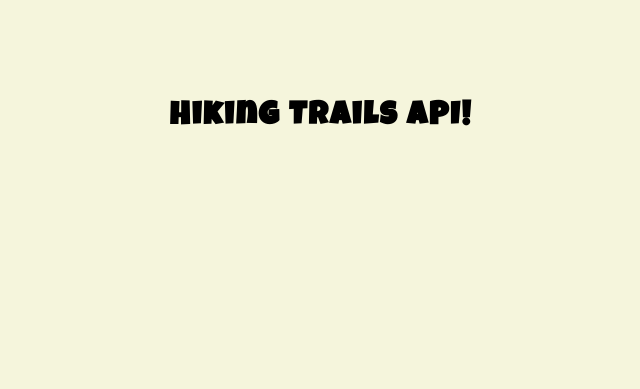
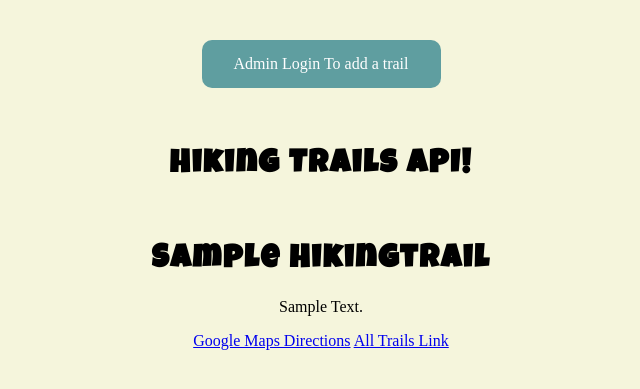
Before and after one commit to Thomas-Basham/hiking-trails-api, a Django app: page / in a window 1280 px wide. Shown: the top 389 px of the page, without its empty margins (319-959 px from the left). Run offline with Django 4.2, Linux system fonts and the light colour scheme; tables that the repository leaves empty hold one stand-in row (values such as "Sample post").

Commit message:
updated front end

```diff
--- a/templates/base.html
+++ b/templates/base.html
@@ -12,7 +12,7 @@
 </head>
 <body>
 <nav style="text-align: center">
-<!--<a class="button" href="https://puppy-pics-api-thomas-basham.herokuapp.com/api/v1/puppy_pics/">Add a Puppy Pic</a>-->
+<a class="button" href="https://trails-api-thomas-basham.herokuapp.com/api/v1/hiking_trails/">Admin Login To add a trail</a>
 
 </nav>
 
--- a/templates/hiking_trails_map.html
+++ b/templates/hiking_trails_map.html
@@ -5,13 +5,14 @@
 
     <h1 class="heading">Hiking Trails API!</h1>
 
-<!--    {% for item in object_list %}-->
-<!--        <div class="container">-->
+    {% for item in object_list %}
+        <div class="container">
 
-<!--        <h1>{{ item.name | title }}</h1>-->
-<!--        <img alt="{{ item.name | title}} image" src="{{ item.img_url }}">-->
-<!--        <p style="">{{ item.description | title}}</p>-->
+        <h1>{{ item.trail_name | title }}</h1>
+        <p>{{ item.description | title}}</p>
+        <a href={{ item.google_maps_directions }}> Google Maps Directions</a>
+        <a href={{ item.all_trails_link }}> All Trails Link</a>
 
-<!--        </div>-->
-<!--    {% endfor %}-->
+        </div>
+    {% endfor %}
 {% endblock content %}
```
Also changed, not shown: README.md, 3 other files.
